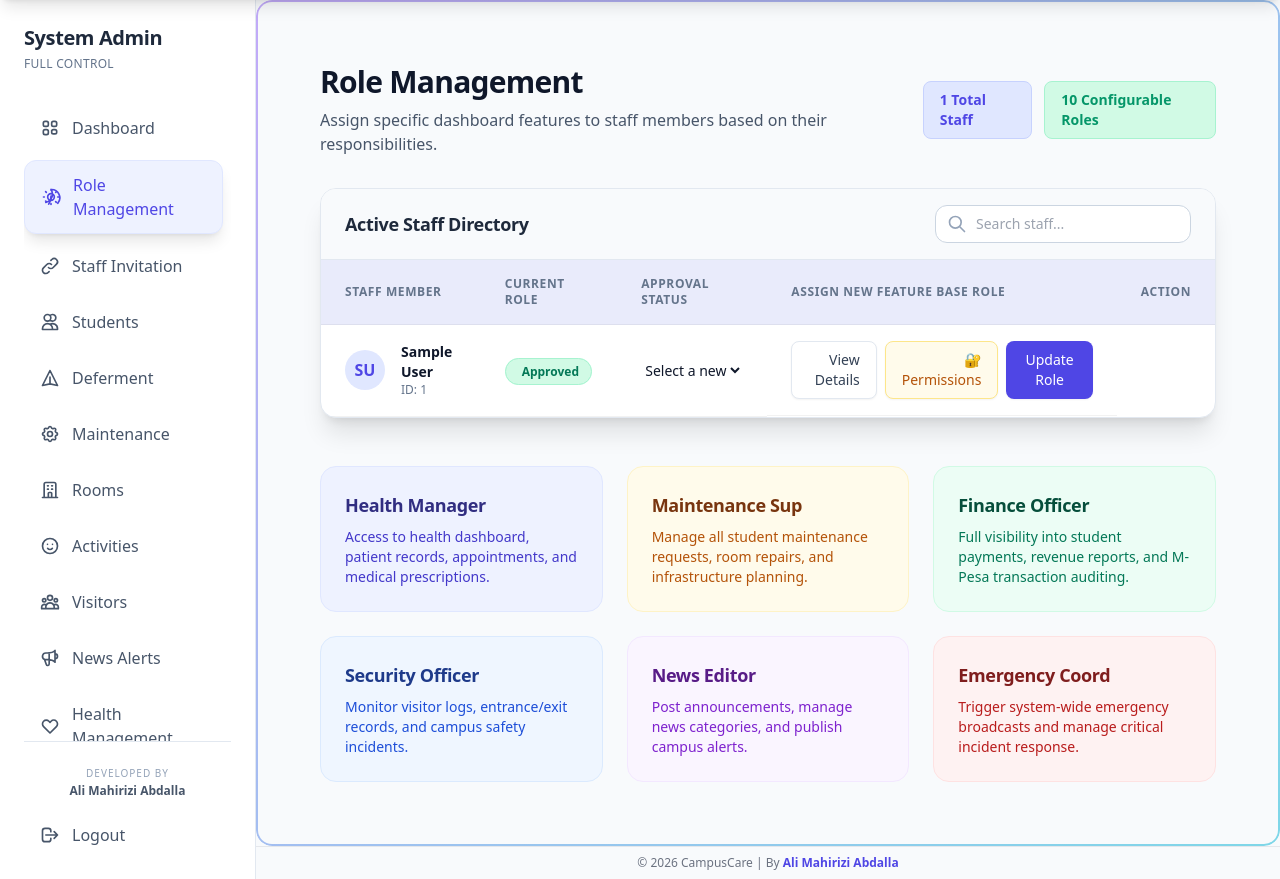
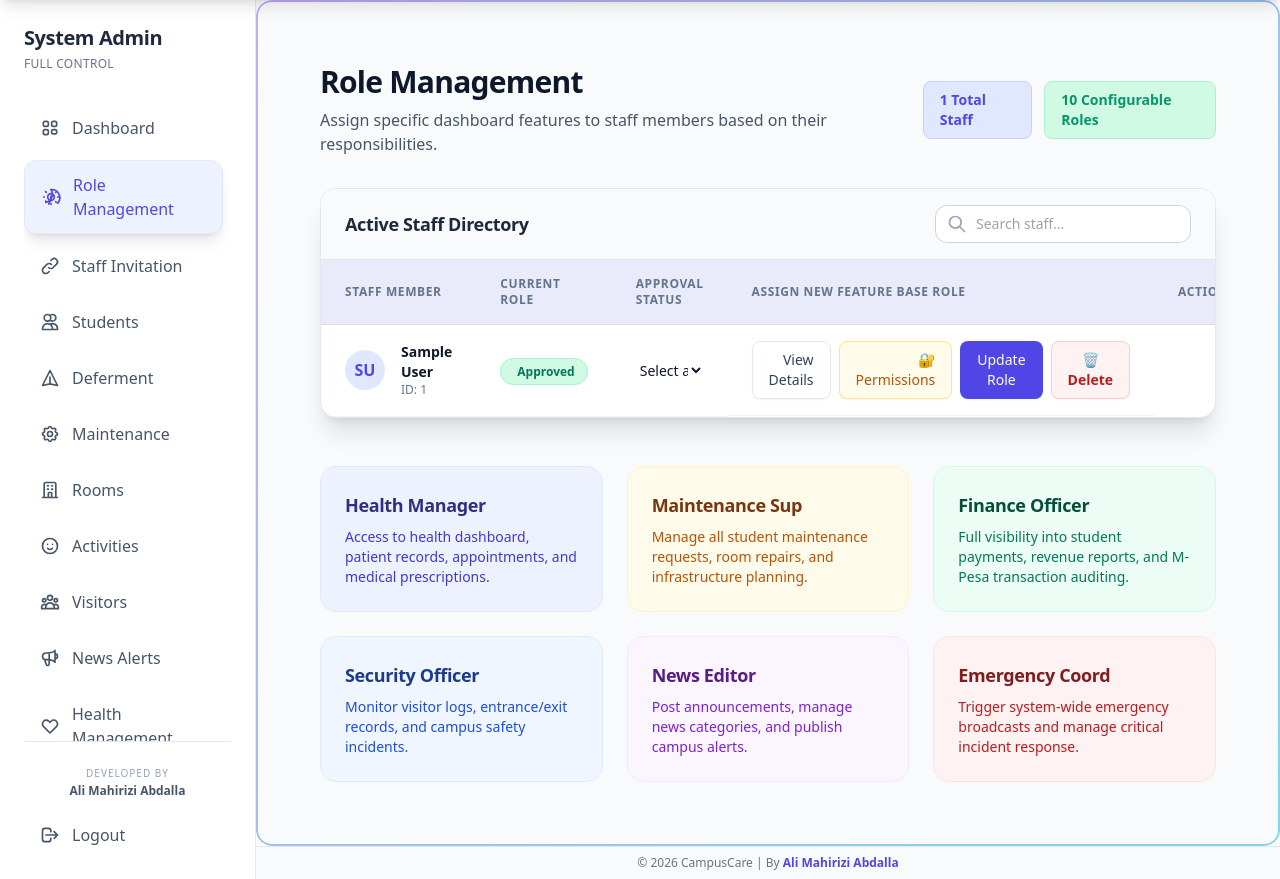
Before and after one commit to Ali-mahirizi-abdalla/Student-Welafare-Management-System, a Django app: page /manage/roles/ in a window 1280 px wide. Shown: the part 80-959 px from the top of the page. Run offline with Django 5.2, Linux system fonts and the light colour scheme; a user stored in the database is signed in; tables that the repository leaves empty hold one stand-in row (values such as "Sample post"); grey boxes marked "Sample" are stand-in pictures; data that the repository does not hold is empty; some libraries are stand-ins or nearby versions.

Commit message:
Add delete staff button to role management

```diff
--- a/hms/templates/hms/admin/manage_roles.html
+++ b/hms/templates/hms/admin/manage_roles.html
@@ -104,6 +104,12 @@
                             <button type="submit" form="form-{{ staff.id }}" class="inline-flex items-center px-4 py-2 border border-transparent text-sm font-medium rounded-lg text-white bg-indigo-600 hover:bg-indigo-700 focus:outline-none focus:ring-2 focus:ring-offset-2 focus:ring-indigo-500 transition shadow-sm">
                                 Update Role
                             </button>
+                            <form action="{% url 'hms:delete_staff' staff.id %}" method="POST" class="inline" onsubmit="return confirm('⚠️ Are you sure you want to permanently delete {{ staff.user.get_full_name }}? This action CANNOT be undone.');">
+                                {% csrf_token %}
+                                <button type="submit" class="inline-flex items-center px-4 py-2 border border-red-200 dark:border-red-700 text-sm font-bold rounded-lg text-red-700 dark:text-red-300 bg-red-50 dark:bg-red-900/30 hover:bg-red-600 hover:text-white dark:hover:bg-red-700 transition shadow-sm">
+                                    🗑️ Delete
+                                </button>
+                            </form>
                         </td>
                     </tr>
                     {% empty %}
--- a/hms/urls.py
+++ b/hms/urls.py
@@ -114,6 +114,7 @@ urlpatterns = [
     path('manage/staff/<int:staff_id>/', views.staff_detail, name='staff_detail'),
     path('manage/roles/assign/<int:staff_id>/', views.assign_staff_role, name='assign_staff_role'),
     path('manage/roles/approve/<int:staff_id>/', views.approve_staff, name='approve_staff'),
+    path('manage/roles/delete/<int:staff_id>/', views.delete_staff, name='delete_staff'),
     path('manage/staff/<int:staff_id>/permissions/', views.staff_permissions, name='staff_permissions'),
     path('manage/staff/generate-link/', views.generate_staff_link, name='generate_staff_link'),
     path('manage/staff/revoke-link/<int:link_id>/', views.revoke_staff_link, name='revoke_staff_link'),
--- a/hms/views.py
+++ b/hms/views.py
@@ -3371,6 +3371,22 @@ CampusCare Administration
 
 @login_required
 @super_admin_required
+@require_POST
+def delete_staff(request, staff_id):
+    """Delete a staff member from the system completely (Super Admin only)"""
+    staff = get_object_or_404(StaffProfile, id=staff_id)
+    user = staff.user
+    staff_name = user.get_full_name() or user.username
+    # Prevent deleting yourself
+    if user == request.user:
+        messages.error(request, "You cannot delete your own account.")
+        return redirect('hms:manage_roles')
+    user.delete()  # Cascades to delete StaffProfile too
+    messages.success(request, f"Staff member '{staff_name}' has been permanently deleted.")
+    return redirect('hms:manage_roles')
+
+@login_required
+@super_admin_required
 def generate_staff_link(request):
     """View to generate temporary staff registration links"""
     links = StaffRegistrationLink.objects.all().order_by('-created_at')
```
